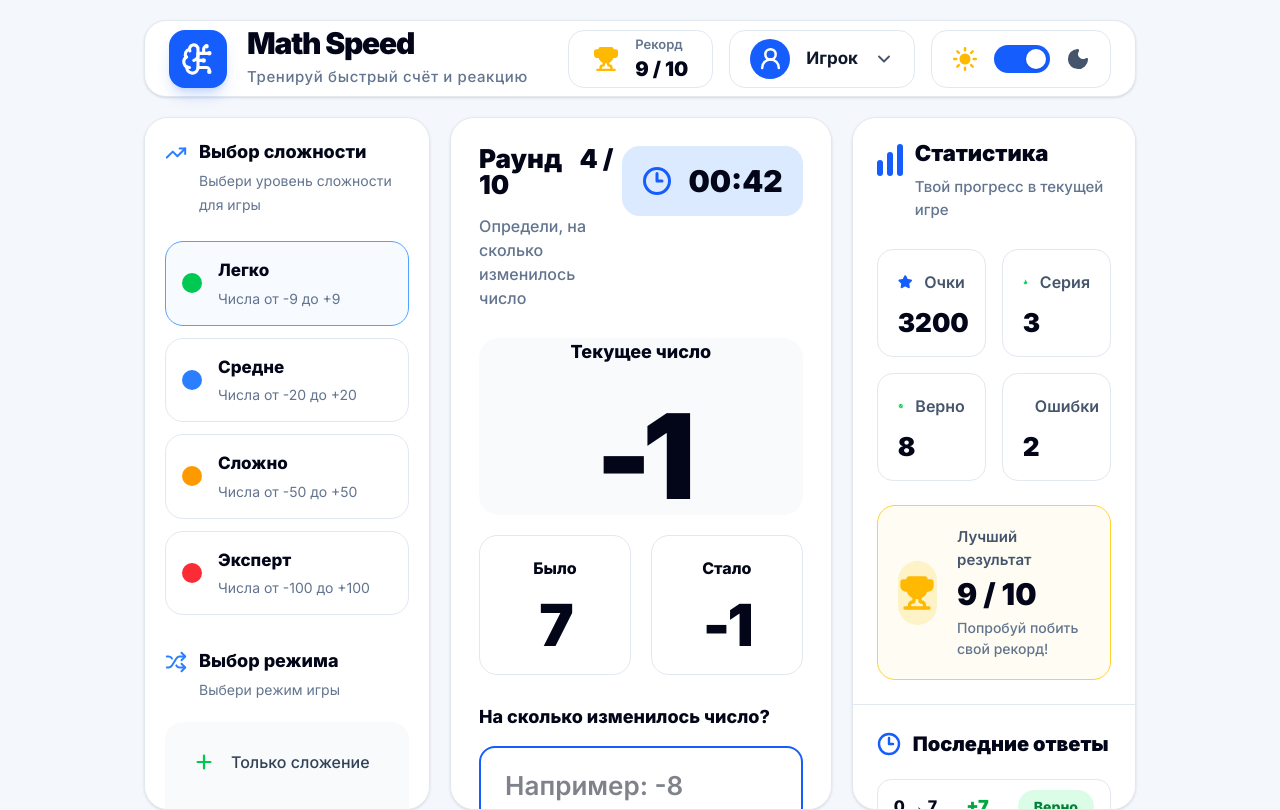
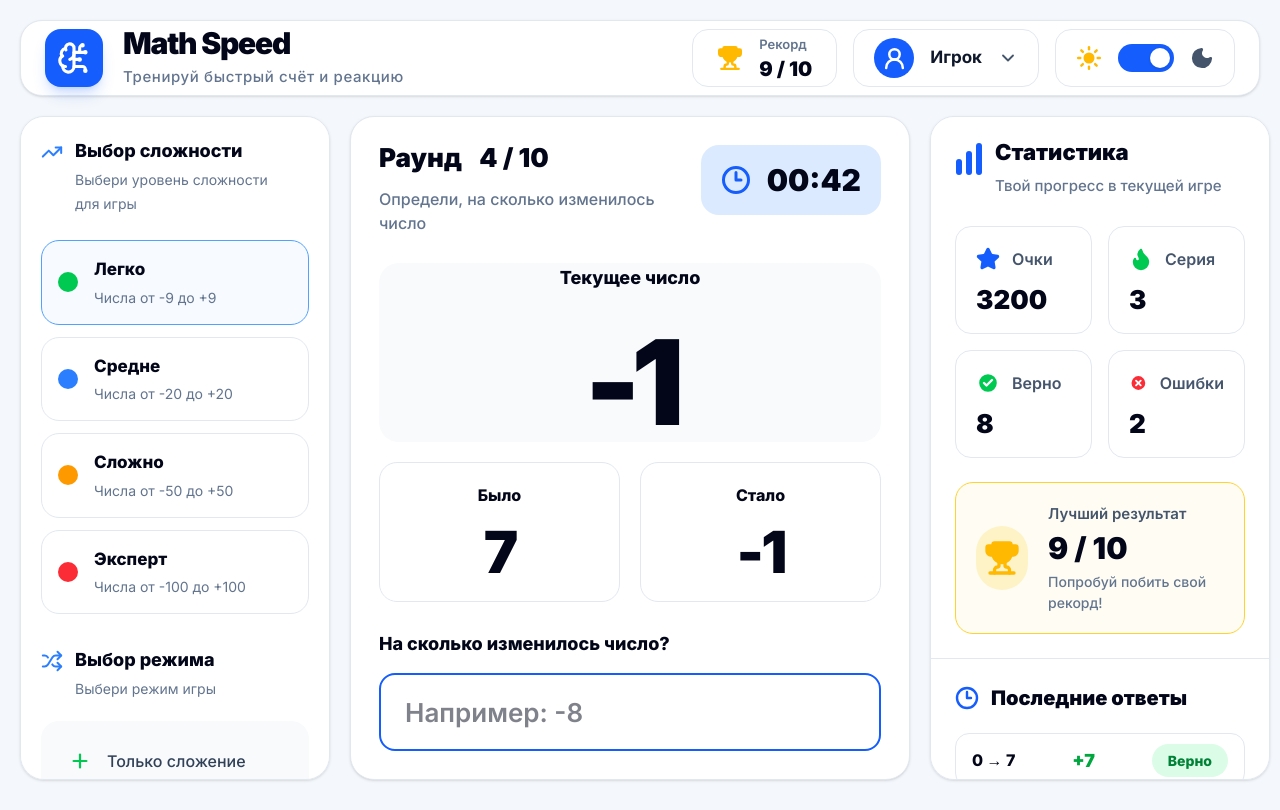
Before and after one commit to AbduLLa-proger/math-speed-game, a React (Vite) app: page / in a window 1280 px wide. Built offline with nearby package versions, Linux system fonts and the light colour scheme.

Commit message:
Adjust desktop layout height

```diff
--- a/src/App.tsx
+++ b/src/App.tsx
@@ -24,14 +24,14 @@ export const App = () => {
 
   return (
     <main
-      className={`min-h-screen p-5 text-slate-900 transition ${
+      className={`h-screen overflow-hidden p-5 text-slate-900 transition ${
         isDarkMode ? "bg-slate-950" : "bg-[#f4f7fb]"
       }`}
     >
-      <div className="mx-auto w-[80%] h-[770px] ">
+      <div className="mx-auto flex h-full max-w-[1800px] flex-col">
         <Header isDarkMode={isDarkMode} onToggleTheme={handleToggleTheme} />
 
-        <section className="flex mt-5 gap-5 h-[90%]">
+        <section className="mt-5 grid min-h-0 flex-1 grid-cols-[310px_minmax(560px,1fr)_340px] gap-5">
           <Sidebar
             isDarkMode={isDarkMode}
             selectedDifficulty={selectedDifficulty}
--- a/src/components/GameBoard.tsx
+++ b/src/components/GameBoard.tsx
@@ -3,7 +3,11 @@ import { Clock3 } from "lucide-react";
 export const GameBoard = ({ isDarkMode }: { isDarkMode: boolean }) => {
   return (
     <section
-      className={`w-[40%] overflow-auto rounded-[24px] border p-7 shadow-sm flex flex-col justify-between ${isDarkMode ? "border-slate-700 bg-slate-900" : "border-slate-200 bg-white"}`}
+      className={`min-h-0 h-full overflow-y-auto rounded-[24px] border p-7 shadow-sm flex flex-col justify-between ${
+        isDarkMode
+          ? "border-slate-700 bg-slate-900"
+          : "border-slate-200 bg-white"
+      }`}
     >
       <div className="mb-7 flex items-start justify-between">
         <div>
--- a/src/components/Sidebar.tsx
+++ b/src/components/Sidebar.tsx
@@ -67,7 +67,7 @@ export const Sidebar = ({
 }: SidebarProps) => {
   return (
     <aside
-      className={`w-[30%] h-full overflow-y-auto rounded-[24px] border p-5 shadow-sm transition ${
+      className={`min-h-0 h-full overflow-y-auto rounded-[24px] border p-5 shadow-sm transition ${
         isDarkMode
           ? "border-slate-700 bg-slate-900"
           : "border-slate-200 bg-white"
--- a/src/components/StatsPanel.tsx
+++ b/src/components/StatsPanel.tsx
@@ -58,7 +58,11 @@ const history = [
 export const StatsPanel = ({ isDarkMode }: { isDarkMode: boolean }) => {
   return (
     <aside
-      className={`w-[30%] overflow-auto rounded-[24px] border shadow-sm flex flex-col justify-between h-full ${isDarkMode ? "border-slate-700 bg-slate-900" : "border-slate-200 bg-white"}`}
+      className={`min-h-0 h-full overflow-y-auto rounded-[24px] border shadow-sm flex flex-col justify-between ${
+        isDarkMode
+          ? "border-slate-700 bg-slate-900"
+          : "border-slate-200 bg-white"
+      }`}
     >
       <div className="p-6">
         <div className="flex items-start gap-3">
--- a/src/index.css
+++ b/src/index.css
@@ -12,7 +12,7 @@ body,
 }
 
 main {
-  height: 90%;
+  height: 100%;
 }
 
 body {
```
